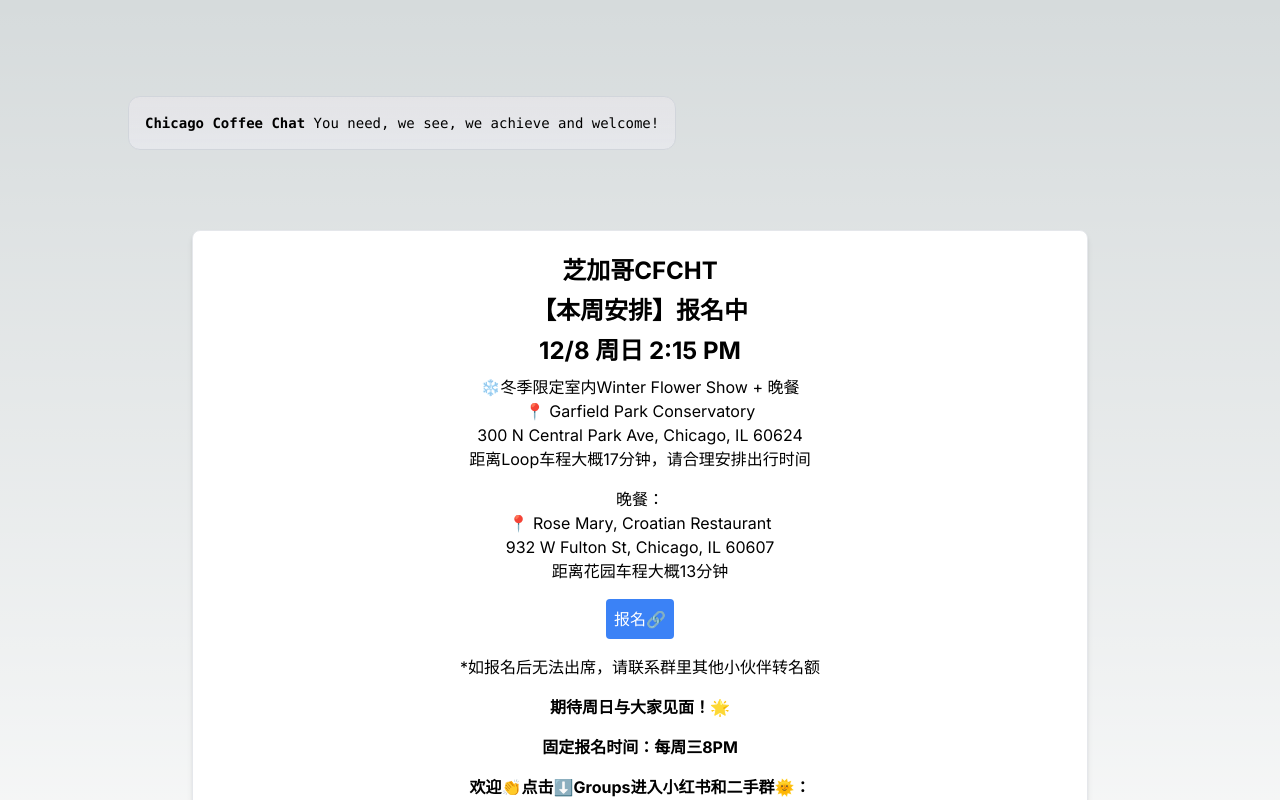
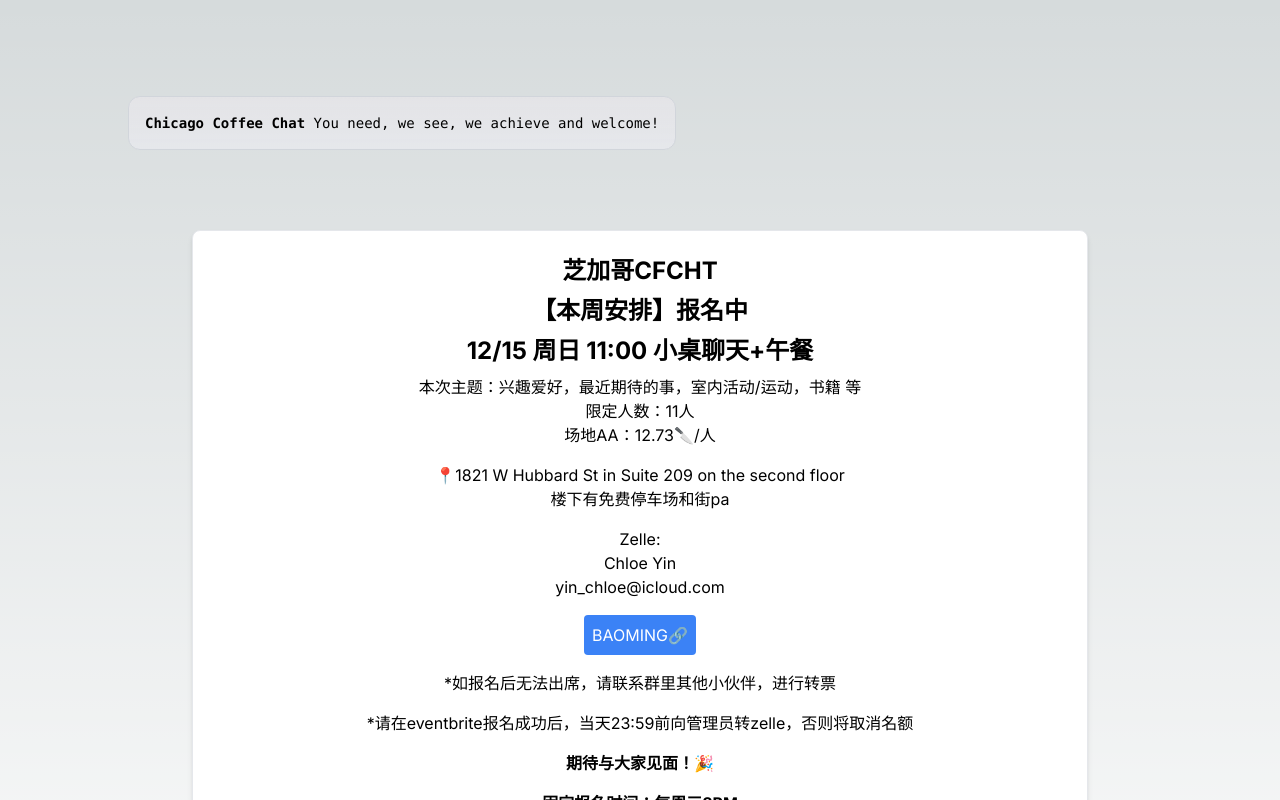
Before and after one commit to Brack-Wang/nextjs, a Next.js app: page / in a window 1280 px wide. Shown: the top 800 px of the page. Built offline with nearby package versions, Linux system fonts and the light colour scheme.

Commit message:
Update page.tsx

```diff
--- a/app/page.tsx
+++ b/app/page.tsx
@@ -21,12 +21,14 @@ export default function Home() {
 {/* TODO: Change the content for weekly events' information below */}
 {/* Event Details Replacement Start */}
 <h2 className="text-2xl font-bold mb-2">【本周安排】报名中</h2>
-<h2 className="text-2xl font-bold mb-2">12/8 周日 2:15 PM </h2>
-<p className="mb-4">❄️冬季限定室内Winter Flower Show + 晚餐<br />📍 Garfield Park Conservatory<br />300 N Central Park Ave, Chicago, IL 60624<br />距离Loop车程大概17分钟，请合理安排出行时间</p>
-<p className="mb-4">晚餐：<br />📍 Rose Mary, Croatian Restaurant<br />932 W Fulton St, Chicago, IL 60607<br />距离花园车程大概13分钟</p>
-<a href="https://www.eventbrite.co.nz/e/cfcht128-2pm-garfield-park-conservatory-tickets-1102504433439?aff=oddtdtcreator" target="_blank" className="inline-block bg-blue-500 text-white p-2 rounded hover:bg-blue-700 transition duration-300 ease-in-out">报名🔗</a>
-<p className="mt-4">*如报名后无法出席，请联系群里其他小伙伴转名额</p>
-<p className="mt-4 font-bold">期待周日与大家见面！🌟</p>
+<h2 className="text-2xl font-bold mb-2">12/15 周日 11:00 小桌聊天+午餐</h2>
+<p className="mb-4">本次主题：兴趣爱好，最近期待的事，室内活动/运动，书籍 等<br />限定人数：11人<br />场地AA：12.73🔪/人</p>
+<p className="mb-4">📍1821 W Hubbard St in Suite 209 on the second floor<br />楼下有免费停车场和街pa</p>
+<p className="mb-4">Zelle:<br />Chloe Yin<br />yin_chloe@icloud.com</p>
+<a href="https://www.eventbrite.co.nz/e/cfcht1215-1100-tickets-1110978549749?aff=oddtdtcreator" target="_blank" className="inline-block bg-blue-500 text-white p-2 rounded hover:bg-blue-700 transition duration-300 ease-in-out">BAOMING🔗</a>
+<p className="mt-4">*如报名后无法出席，请联系群里其他小伙伴，进行转票</p>
+<p className="mt-4">*请在eventbrite报名成功后，当天23:59前向管理员转zelle，否则将取消名额</p>
+<p className="mt-4 font-bold">期待与大家见面！🎉</p>
 <p className="mt-4 font-bold">固定报名时间：每周三8PM</p>
 {/* Event Details Replacement End */}
 
```
